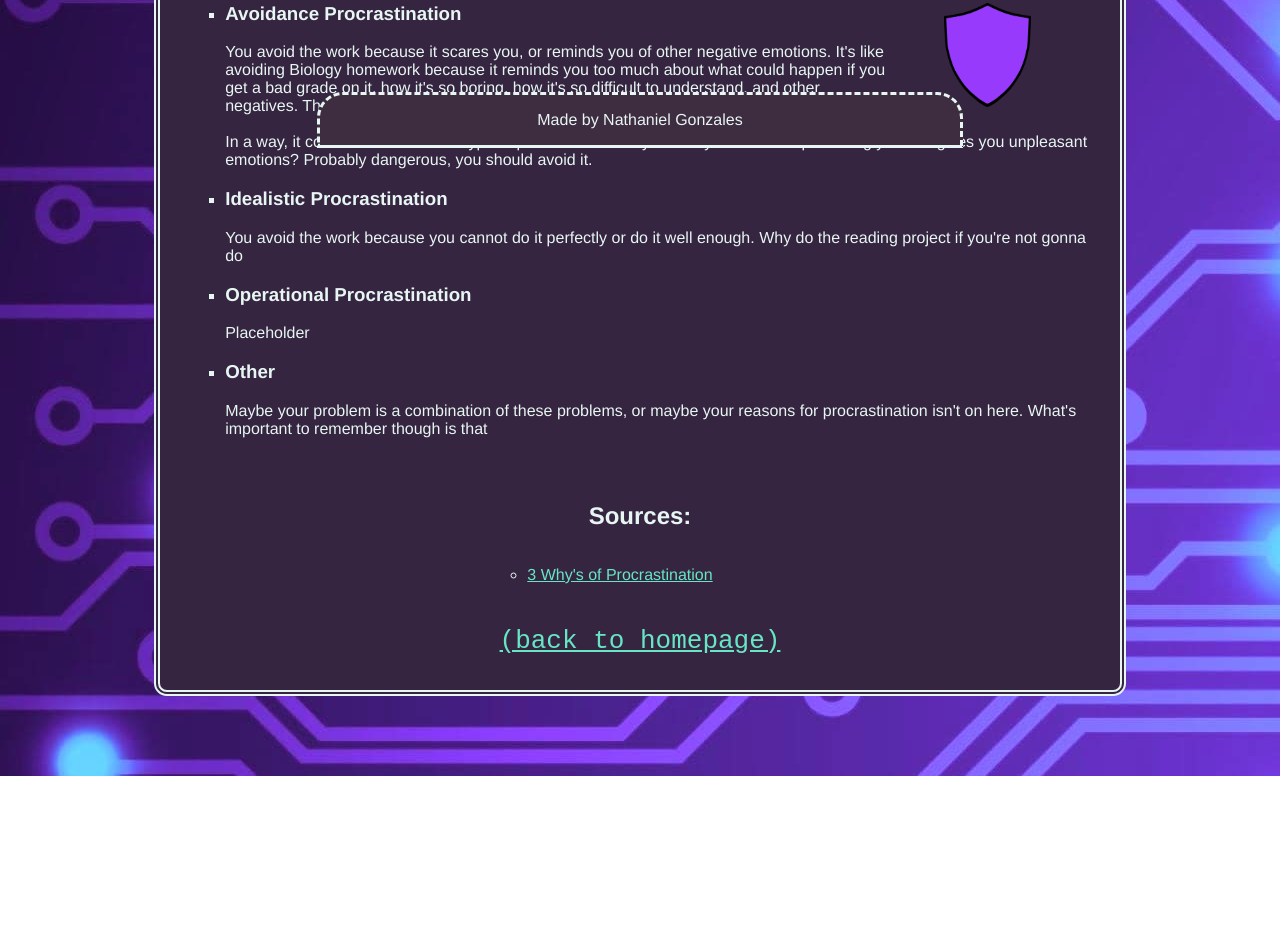
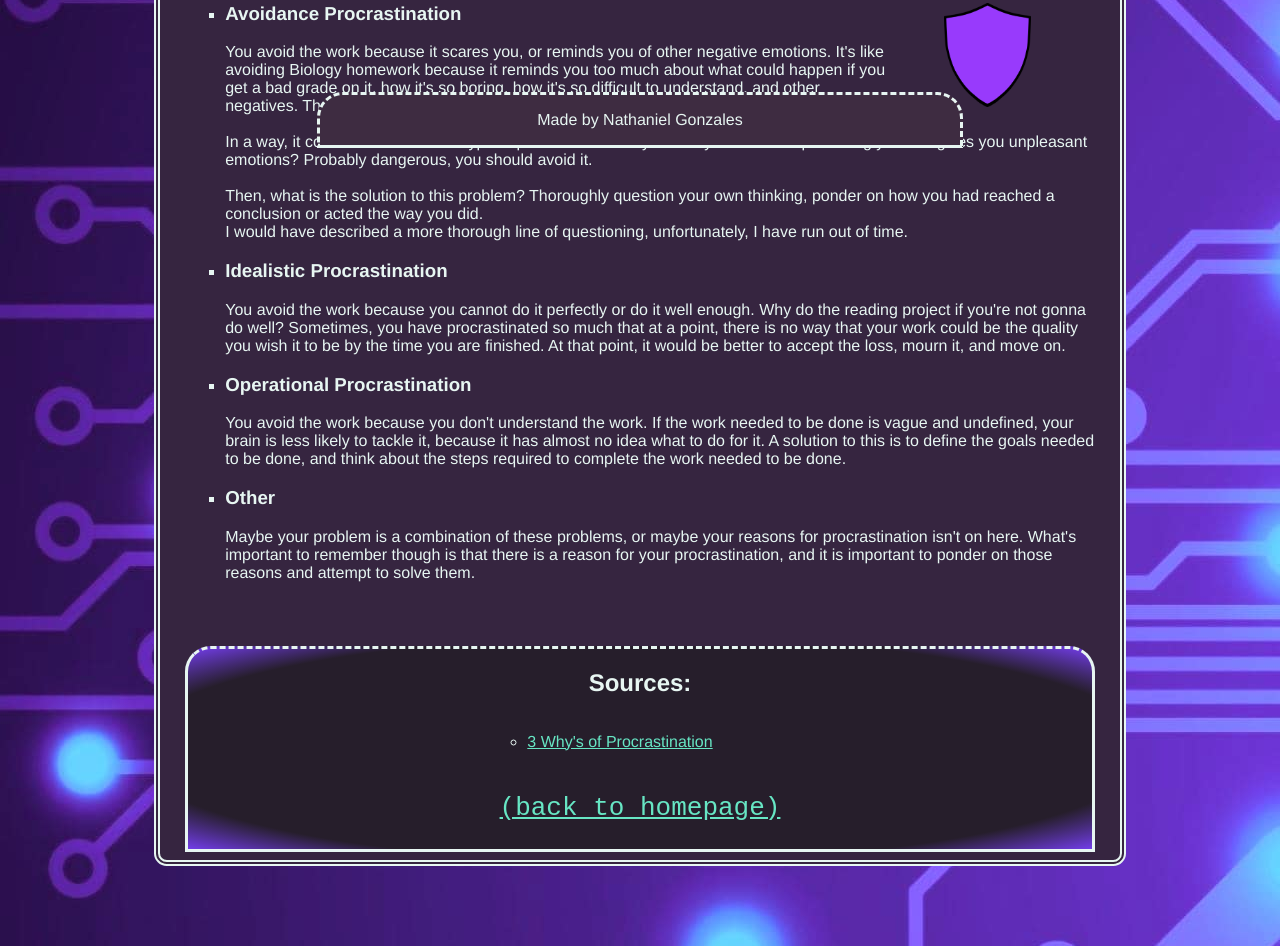
Before and after one commit to NathAchil/Learning, a plain HTML site: page procrastination.html in a window 1280 px wide. Shown: the part 652-1598 px from the top of the page. Before the commit the page ends 1428 px from the top, so only its background shows below. Drawn offline with Linux system fonts and the light colour scheme.

Commit message:
style.css index.html procrastination.html spaced_repetition.html sources.html

```diff
--- a/procrastination.html
+++ b/procrastination.html
@@ -27,23 +27,26 @@
                 <p>You avoid the work because it scares you, or reminds you of other negative emotions. It's like avoiding Biology homework because it reminds you too much about what could happen if you get a bad grade on it, how it's so boring, how it's so difficult to understand, and other negatives. That isn't to say that fearing such things is idiotic.
                 <br><br>
                 In a way, it could be said that this type of procrastination is your body's version of protecting you. If it gives you unpleasant emotions? Probably dangerous, you should avoid it.
+                <br><br>
+                Then, what is the solution to this problem? Thoroughly question your own thinking, ponder on how you had reached a conclusion or acted the way you did.<br>
+                I would have described a more thorough line of questioning, unfortunately, I have run out of time.
                 </p>
 
             </li>
 
             <li>
                 <h3>Idealistic Procrastination</h3>
-                <p>You avoid the work because you cannot do it perfectly or do it well enough. Why do the reading project if you're not gonna do </p>
+                <p>You avoid the work because you cannot do it perfectly or do it well enough. Why do the reading project if you're not gonna do well? Sometimes, you have procrastinated so much that at a point, there is no way that your work could be the quality you wish it to be by the time you are finished. At that point, it would be better to accept the loss, mourn it, and move on. </p>
             </li>
 
             <li>
                 <h3>Operational Procrastination</h3>
-                <p>Placeholder</p>
+                <p>You avoid the work because you don't understand the work. If the work needed to be done is vague and undefined, your brain is less likely to tackle it,  because it has almost no idea what to do for it. A solution to this is to define the goals needed to be done, and think about the steps required to complete the work needed to be done. </p>
             </li>
 
             <li>
                 <h3>Other</h3>
-                <p>Maybe your problem is a combination of these problems, or maybe your reasons for procrastination isn't on here. What's important to remember though is that </p>
+                <p>Maybe your problem is a combination of these problems, or maybe your reasons for procrastination isn't on here. What's important to remember though is that there is a reason for your procrastination, and it is important to ponder on those reasons and attempt to solve them.</p>
             </li>
         </ul>
 
@@ -55,9 +58,11 @@
                 </li>
 
             </ul>
+
+        <div id="link-navi"><p style="font-family: monospace;"><a href="index.html">(back to homepage)</a></p></div>
         </div>
 
-        <div id="link-navi"><p style="font-family: monospace;"><a href="index.html">(back to homepage)</a></p></div>
+
 
     </article>
 
--- a/style.css
+++ b/style.css
@@ -76,6 +76,7 @@ ol li p {
 }
 
 #fail {
+    display: inline-block;
     width: 30%;
     float: right;
 }
@@ -83,6 +84,11 @@ ol li p {
 #table_of_contents{
     text-align: center;
     margin-top: 4em;
+    border-style: dashed solid solid solid;
+    border-top-left-radius: 2vw;
+    border-top-right-radius: 2vw;
+    border-width: medium;
+    background-image: radial-gradient(#261e2b, #261e2b, #261e2b, #261e2b, #261e2b, #723DE8);
 }
     #table_of_contents ul{
         display: inline-block;
```
Also changed, not shown: index.html (+1 -2 lines), sources.html (+2 -1 lines), spaced_repetition.html (+2 -1 lines).
